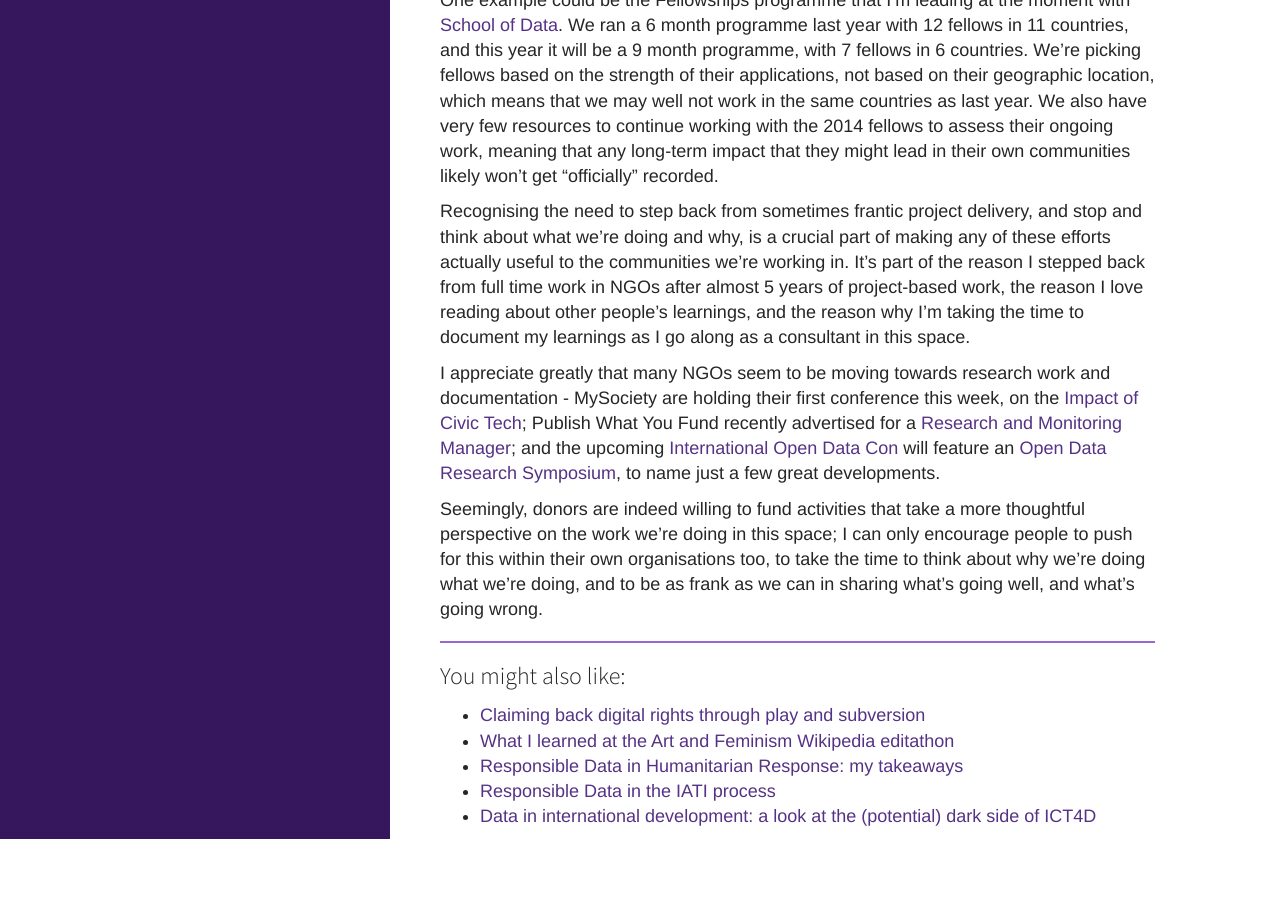
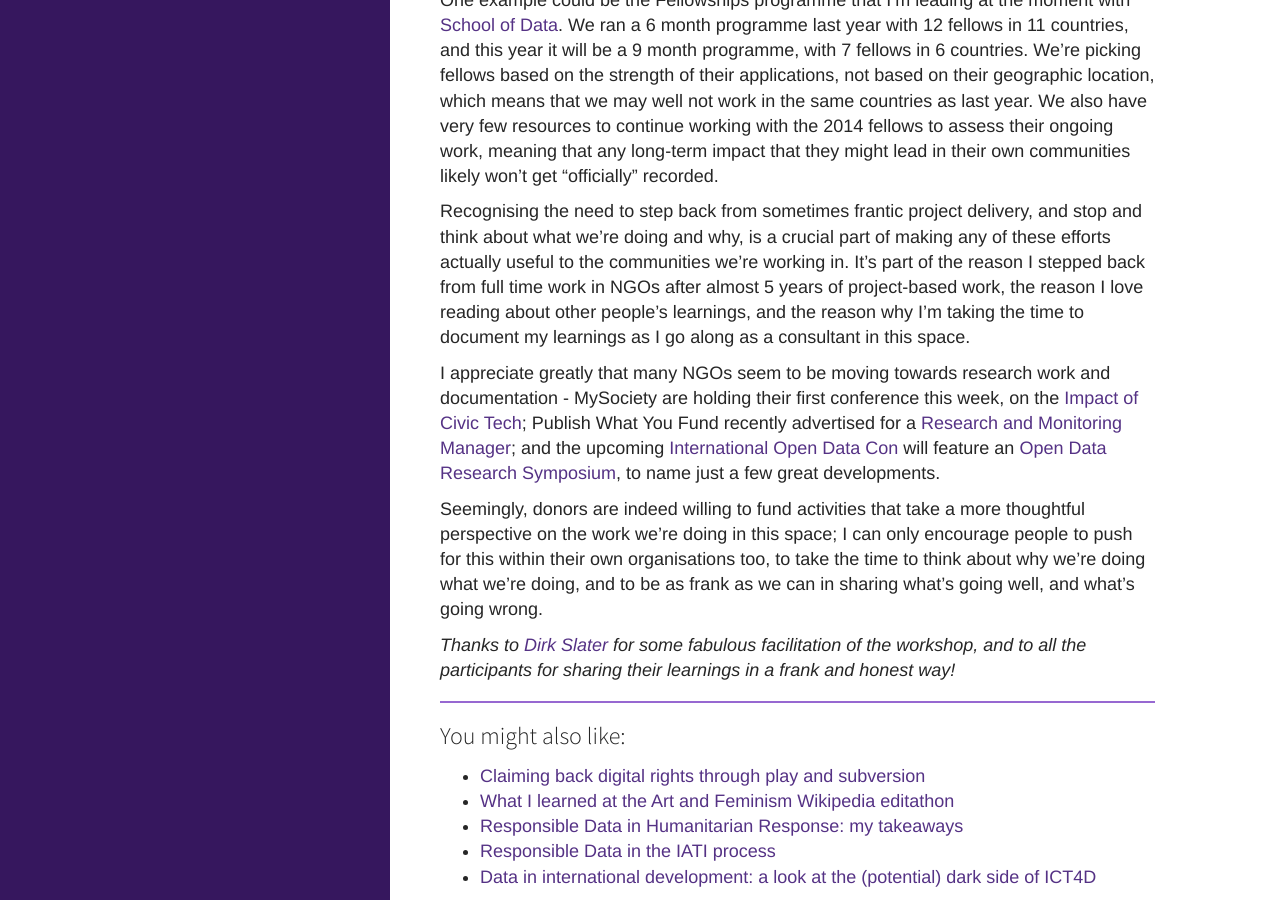
Before and after one commit to zararah/zararah.net, a Jekyll site: the page built from _posts/2015/2015-03-24-impact-assessment-data.md, in a window 1280 px wide and 900 px high, scrolled down 1588 px. Built offline with Jekyll 4.4.1, drawn with Linux system fonts in a browser that asks for light colours; Markdown is read by kramdown in place of the engine named in the settings; before the commit the page ends 2427 px from its top, so only the background shows below that.

Commit message:
Update impact post

```diff
--- a/_posts/2015/2015-03-24-impact-assessment-data.md
+++ b/_posts/2015/2015-03-24-impact-assessment-data.md
@@ -35,3 +35,5 @@
 I appreciate greatly that many NGOs seem to be moving towards research work and documentation - MySociety are holding their first conference this week, on the [Impact of Civic Tech](https://www.mysociety.org/research/tictec2015/); Publish What You Fund recently advertised for a [Research and Monitoring Manager](http://www.publishwhatyoufund.org/about-us/vacancies/); and the upcoming [International Open Data Con](http://opendatacon.org/) will feature an [Open Data Research Symposium](http://www.opendataresearch.org/project/2015/symposium), to name just a few great developments.
 
 Seemingly, donors are indeed willing to fund activities that take a more thoughtful perspective on the work we're doing in this space; I can only encourage people to push for this within their own organisations too, to take the time to think about why we're doing what we're doing, and to be as frank as we can in sharing what's going well, and what's going wrong.
+
+*Thanks to [Dirk Slater](http://fabriders.net/) for some fabulous facilitation of the workshop, and to all the participants for sharing their learnings in a frank and honest way!*
```
